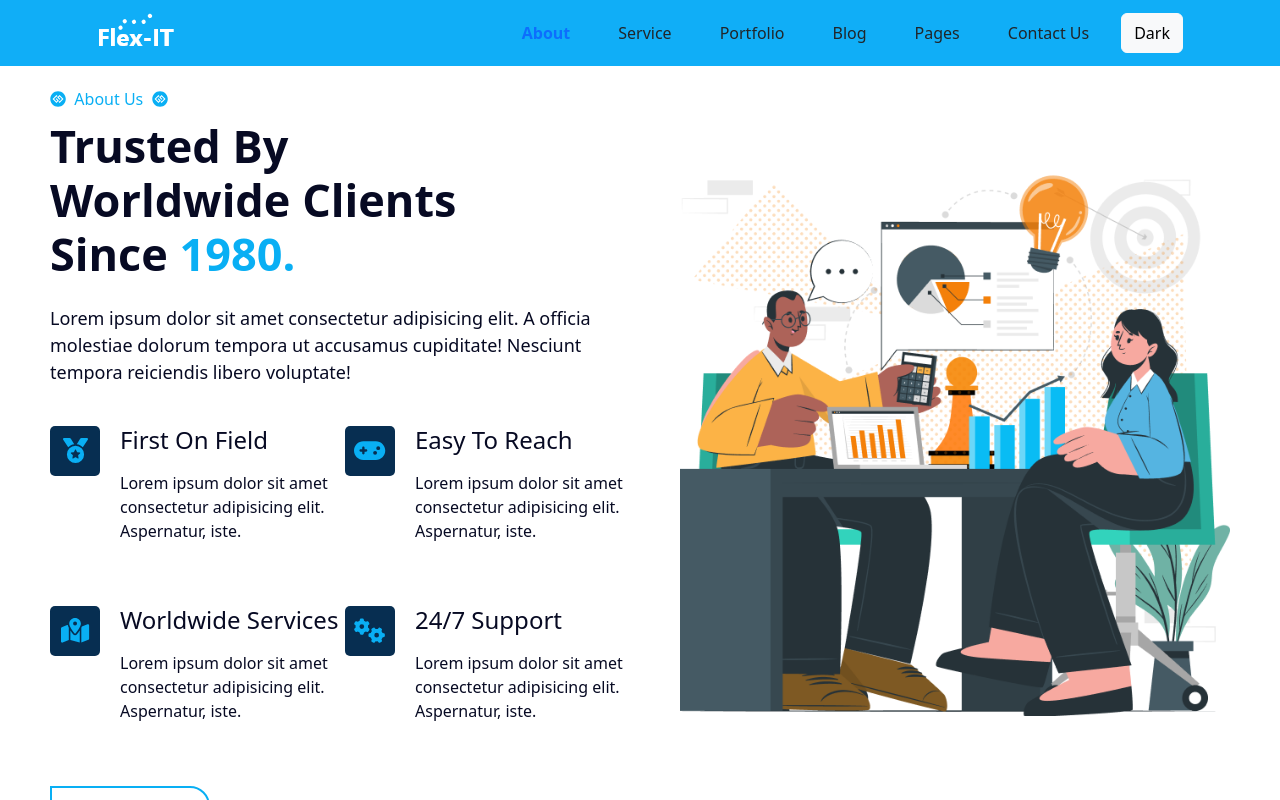
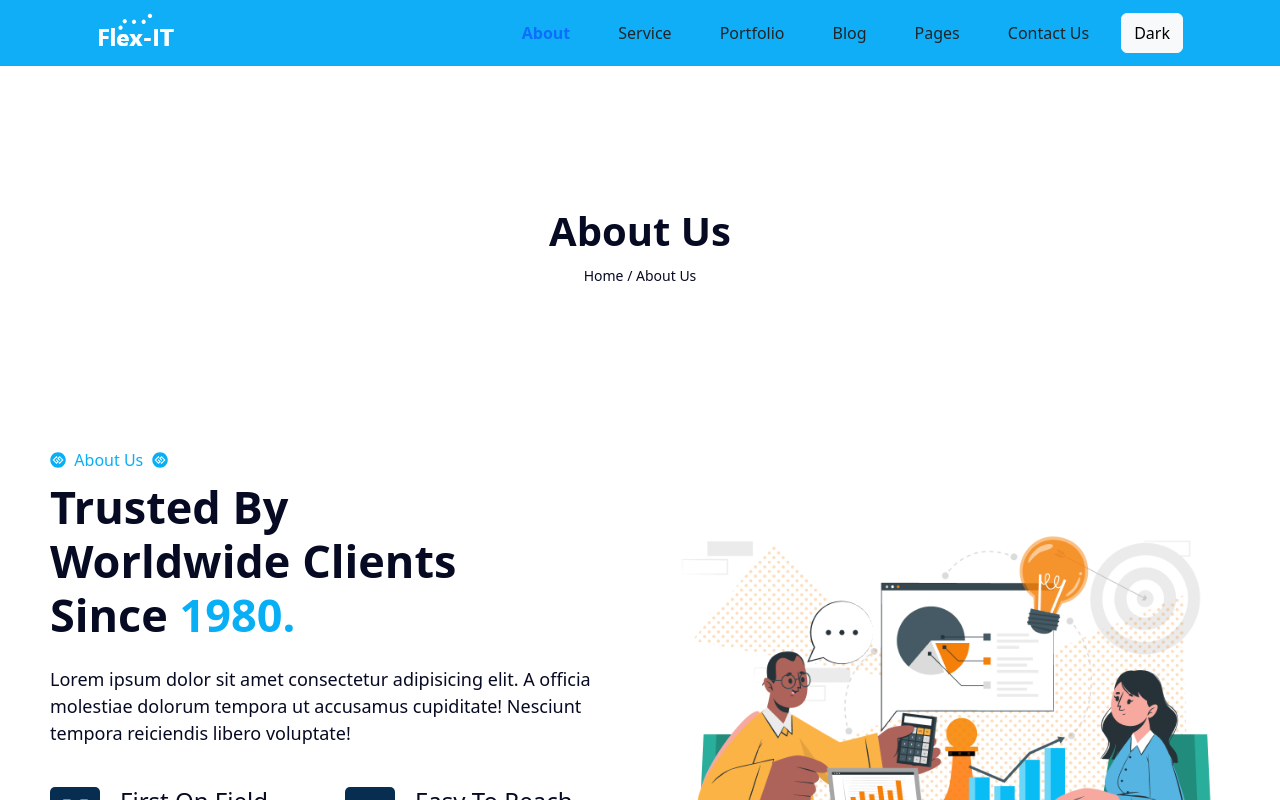
Before and after one commit to Rakgl/Service-project, a React (Vite) app: page /about in a window 1280 px wide. Shown: the top 800 px of the page. Built offline with nearby package versions, Linux system fonts and the light colour scheme.

Commit message:
Update code and Props

```diff
--- a/src/App.jsx
+++ b/src/App.jsx
@@ -8,6 +8,7 @@ const App = () => {
     <Router>
       <RouterComponent />
     </Router>
+
   );
 };
 
--- a/src/component/home/News/LatestNews.scss
+++ b/src/component/home/News/LatestNews.scss
@@ -16,7 +16,7 @@ $button-bg-hover: #2f65d8;
   display: flex;
   align-items: center;
   justify-content: space-between;
-  width: 70%;
+  width: 90%;
   margin: 0 auto;
 
   @media (max-width: 768px) {
@@ -43,7 +43,7 @@ $button-bg-hover: #2f65d8;
 .article-container {
   display: flex;
   justify-content: center;
-  width: 73.5%;
+  width: 96%;
   margin: 0 auto;
 
   @media (max-width: 768px) {
--- a/src/component/home/PricingPlans/PricingPlans.scss
+++ b/src/component/home/PricingPlans/PricingPlans.scss
@@ -13,7 +13,7 @@ $badge-bg: #3b83f6e3;
   background-color: $background-color;
   color: $primary-color;
   text-align: center;
-  padding: 64px 0px;
+  padding-top: 64px;
 
 .top-left{
   display: flex;
@@ -51,8 +51,8 @@ flex-wrap: wrap;
     background-color: $background-color;
     padding: 24px;
     border-radius: 8px;
-    width: 320px;
-    height: 600px;
+    width: 410px;
+    height: 700px;
     text-align: center;
     position: relative;
     box-shadow: 0 4px 8px rgba(0, 0, 0, 0.1);
@@ -103,7 +103,7 @@ flex-wrap: wrap;
 
     .price {
     font-size: 36px;
-    margin: 16px 0;
+    margin: 25px 0;
     font-weight: bold;
 
     span {
--- /dev/null
+++ b/src/component/home/PropHeader/PropHeader.jsx
@@ -0,0 +1,28 @@
+import "./PropHeader.scss";
+
+const PropHeader = ({ title, breadcrumbs }) => {
+  return (
+
+    <div className="prop-header">
+      <div className="prop-header__content">
+        <h1 className="prop-header__title">{title}</h1>
+        <div className="prop-header__breadcrumbs">
+          {breadcrumbs.map((crumb, index) => (
+            <span key={index} className="prop-header__breadcrumb">
+              {crumb.link ? (
+                <a href={crumb.link} className="prop-header__link">
+                  {crumb.label}
+                </a>
+              ) : (
+                <span className="prop-header__text">{crumb.label}</span>
+              )}
+              {index < breadcrumbs.length - 1 && " / "}
+            </span>
+          ))}
+        </div>
+      </div>
+    </div>
+  );
+};
+
+export default PropHeader;
--- /dev/null
+++ b/src/component/home/PropHeader/PropHeader.scss
@@ -0,0 +1,33 @@
+// src/components/PropHeader.scss
+.prop-header {
+    padding: 11% 0;
+    text-align: center;
+
+    &__content {
+      position: relative;
+    }
+
+    &__title {
+      font-size: 2.5rem;
+      font-weight: bold;
+      margin-bottom: 10px;
+    }
+
+    &__breadcrumbs {
+      font-size: 0.875rem;
+
+      .prop-header__link {
+        text-decoration: none;
+        color: inherit;
+        transition: color 0.2s;
+
+        &:hover {
+          color: rgb(5, 9, 230);
+        }
+      }
+
+      .prop-header__text {
+        color: inherit;
+      }
+    }
+  }
--- a/src/page/About.jsx
+++ b/src/page/About.jsx
@@ -1,11 +1,20 @@
 import LatestNews from "../component/home/News/LatestNews";
 import HomeAboutUs from "../component/home/about-us/about-us";
+import TestiMo from "../component/home/testimonial/TestiMo";
+import PropHeader from "../component/home/PropHeader/PropHeader";
 const AboutPage = () => {
   return (
     <>
       <div>
+        <PropHeader
+        title="About Us"
+        breadcrumbs={[
+          { label: "Home", link: "/" },
+          { label: "About Us" },
+        ]}/>
         <HomeAboutUs/>
         <LatestNews/>
+        <TestiMo/>
       </div>
     </>
   );
```
